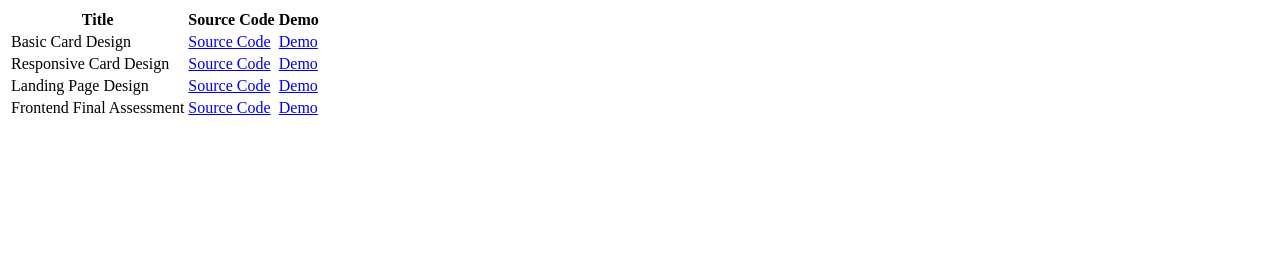
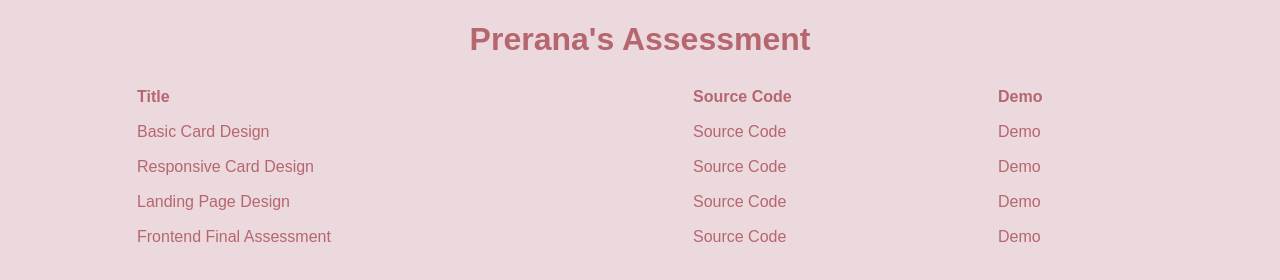
Before and after one commit to prerannaa/Assessments, a plain HTML site: page index.html in a window 1280 px wide. Drawn offline with Linux system fonts and the light colour scheme.

Commit message:
Added styling to github page

```diff
--- /dev/null
+++ b/All Assesment/To Do List/style.css
@@ -0,0 +1,106 @@
+body {
+    font-family: Arial, sans-serif;
+    margin: 0;
+    padding: 0;
+    background-color: #f7f7f7;
+  }
+
+  .main-container {
+    width: 100%;
+    max-width: 800px;
+    margin: 20px auto;
+    padding: 10px;
+    background-color: #fff;
+    box-shadow: 0 0 10px rgba(0, 0, 0, 0.1);
+    border-radius: 5px;
+  }
+
+  header {
+    display: flex;
+    justify-content: space-between;
+    align-items: center;
+    margin-bottom: 20px;
+  }
+
+  h1 {
+    margin: 0;
+    font-size: 28px;
+  }
+
+  .sections a {
+    margin-right: 10px;
+    padding: 8px 12px;
+    border-radius: 5px;
+    background-color: #4caf50;
+    color: #fff;
+    text-decoration: none;
+    cursor: pointer;
+    transition: background-color 0.3s ease;
+  }
+
+  .sections a:hover {
+    background-color: #45a049;
+  }
+
+  .input-section {
+    display: flex;
+    flex-wrap: wrap;
+    margin-bottom: 20px;
+  }
+
+  .input-section input[type="text"] {
+    flex: 1;
+    padding: 8px;
+    margin-right: 10px;
+  }
+
+  .input-section button {
+    padding: 8px 12px;
+    border: none;
+    border-radius: 5px;
+    background-color: #008CBA;
+    color: #fff;
+    cursor: pointer;
+    transition: background-color 0.3s ease;
+  }
+
+  .input-section button:hover {
+    background-color: #005f6b;
+  }
+
+  ul {
+    list-style-type: none;
+    padding: 0;
+  }
+
+  li {
+    margin-bottom: 8px;
+  }
+
+  .completed {
+    text-decoration: line-through;
+  }
+
+  /* Media queries for responsiveness */
+
+  @media screen and (max-width: 500px) {
+    .main-container {
+      padding: 10px;
+    }
+
+    .input-section input[type="text"] {
+      width: 100%;
+      margin-right: 0;
+      margin-bottom: 10px;
+    }
+  }
+
+  @media screen and (max-width: 780px) {
+    .sections {
+      flex-direction: column;
+    }
+
+    .sections a {
+      margin-bottom: 10px;
+    }
+  }
--- a/index.html
+++ b/index.html
@@ -3,9 +3,72 @@
 <head>
     <meta charset="UTF-8">
     <meta name="viewport" content="width=device-width, initial-scale=1.0">
-    <title>Document</title>
+    <title>All Assessment</title>
+    <style>
+        body {
+            font-family: Arial, sans-serif;
+            background-color: #EBD9DD;
+            margin: 0;
+            padding: 0;
+        }
+
+        .main-container {
+            width: 80%;
+            margin: 20px auto;
+        }
+
+        h1 {
+            text-align: center;
+            color: #B6666F;
+        }
+
+        table {
+            width: 100%;
+            border-collapse: collapse;
+            margin-top: 20px;
+            background-color: #F5D7A1;
+        }
+
+        th, td {
+            padding: 8px;
+            text-align: left;
+            border-bottom: 1px solid #EBD9DD;
+            border-right: 1px solid #EBD9DD;
+        }
+
+        th:first-child, td:first-child {
+            border-left: 1px solid #EBD9DD;
+        }
+
+        th {
+            background-color: #EBD9DD;
+            color: #B6666F;
+            font-weight: bold;
+        }
+
+        tr:nth-child(even) {
+            background-color: #EBD9DD;
+            color: #B6666F;
+        }
+
+        tr:nth-child(odd) {
+            background-color: #EBD9DD;
+            color: #B6666F;
+        }
+
+        a {
+            text-decoration: none;
+            color: #B6666F;
+        }
+
+        a:hover {
+            color: #FEF2F2;
+        }
+    </style>
 </head>
 <body>
+    <div class="main-container">
+        <h1>Prerana's Assessment</h1>
         <table>
             <tr>
                 <th>Title</th>
@@ -33,5 +96,6 @@
                 <td><a href="https://prerannaa.github.io/Assessments/All%20Assesment/Frontend%20Final%20Assessment/">Demo</a></td>
             </tr>
         </table>
+    </div>
 </body>
 </html>
--- /dev/null
+++ b/style.css
@@ -0,0 +1,60 @@
+
+body {
+    font-family: Arial, sans-serif;
+    background-color: #EBD9DD;
+    margin: 0;
+    padding: 0;
+}
+
+.main-container {
+    width: 80%;
+    margin: 20px auto;
+}
+
+h1 {
+    text-align: center;
+    color: #B6666F;
+}
+
+table {
+    width: 100%;
+    border-collapse: collapse;
+    margin-top: 20px;
+    background-color: #F5D7A1;
+}
+
+th, td {
+    padding: 8px;
+    text-align: left;
+    border-bottom: 1px solid #EBD9DD;
+    border-right: 1px solid #EBD9DD;
+}
+
+th:first-child, td:first-child {
+    border-left: 1px solid #EBD9DD;
+}
+
+th {
+    background-color: #EBD9DD;
+    color: #B6666F;
+    font-weight: bold;
+}
+
+tr:nth-child(even) {
+    background-color: #EBD9DD;
+    color: #B6666F;
+}
+
+tr:nth-child(odd) {
+    background-color: #EBD9DD;
+    color: #B6666F;
+}
+
+a {
+    text-decoration: none;
+    color: #B6666F;
+}
+
+a:hover {
+    color: #FEF2F2;
+}
```
Also changed, not shown: All Assesment/To Do List/index.html (added, +57 -0 lines), All Assesment/To Do List/script.js (added, +79 -0 lines). Lines whose indentation alone changed are shown as unchanged.
